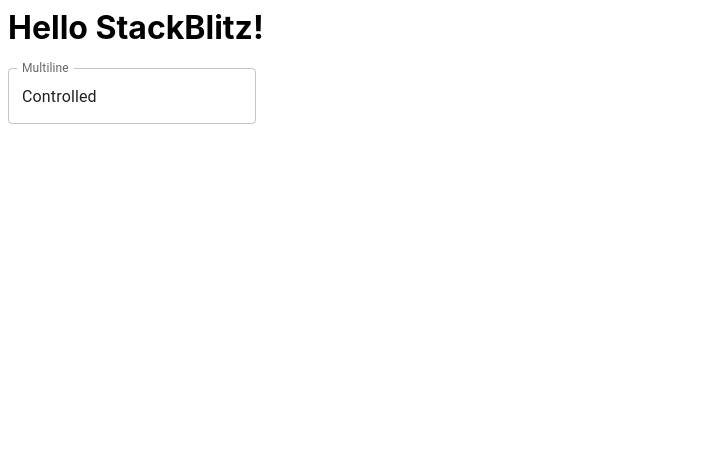
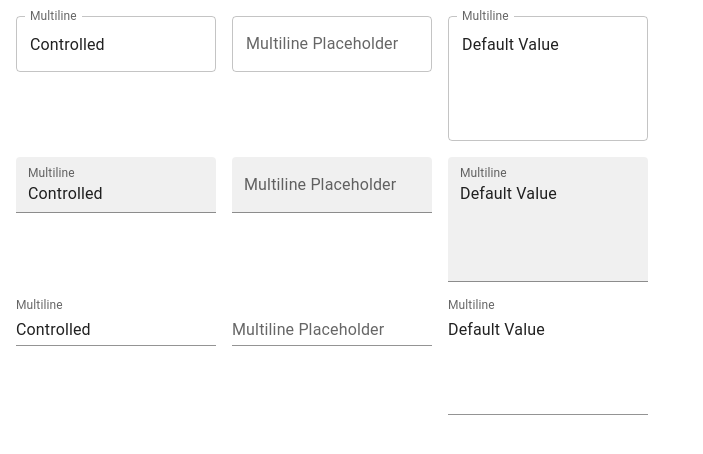
Before and after one commit to sangblee4528/react-20221128, a React (Create React App) app: page / in a window 1280 px wide. Shown: the top 454 px of the page, without its empty margins (0-703 px from the left). Built offline with nearby package versions, Linux system fonts and the light colour scheme.

Commit message:
3 files modified, 1 added, 1 deleted

```diff
--- a/package.json
+++ b/package.json
@@ -8,8 +8,9 @@
     "@emotion/styled": "^11.3.0",
     "@mui/material": "^5.10.15",
     "@types/react": "^17.0.0 || ^18.0.0",
-    "react": "18.1.0",
-    "react-dom": "18.1.0"
+    "mui/material": "*",
+    "react": "^18.2.0",
+    "react-dom": "^18.2.0"
   },
   "scripts": {
     "start": "react-scripts start",
--- a/src/App.js
+++ /dev/null
@@ -1,13 +0,0 @@
-import React, { useState } from 'react';
-import './style.css';
-
-import MultilineTextFields from './MultilineTextFields';
-
-export default function App() {
-  return (
-    <div>
-      <h1>Hello StackBlitz!</h1>
-      <MultilineTextFields />
-    </div>
-  );
-}
--- a/src/MultilineTextFields.js
+++ b/src/MultilineTextFields.js
@@ -13,7 +13,7 @@ export default function MultilineTextFields() {
     <Box
       component="form"
       sx={{
-        '& .MultiField-root': { m: 1, width: '25ch' },
+        '& .MuiTextField-root': { m: 1, width: '25ch' },
       }}
       noValidate
       autoComplete="off"
@@ -22,9 +22,75 @@ export default function MultilineTextFields() {
         <TextField
           id="outlined-multiline-flexible"
           label="Multiline"
+          multiline
           maxRows={4}
           value={value}
           onChange={handleChange}
+        />
+        <TextField
+          id="outlined-textarea"
+          label="Multiline Placeholder"
+          placeholder="Placeholder"
+          multiline
+        />
+        <TextField
+          id="outlined-multiline-static"
+          label="Multiline"
+          multiline
+          rows={4}
+          defaultValue="Default Value"
+        />
+      </div>
+      <div>
+        <TextField
+          id="filled-multiline-flexible"
+          label="Multiline"
+          multiline
+          maxRows={4}
+          value={value}
+          onChange={handleChange}
+          variant="filled"
+        />
+        <TextField
+          id="filled-textarea"
+          label="Multiline Placeholder"
+          placeholder="Placeholder"
+          multiline
+          variant="filled"
+        />
+        <TextField
+          id="filled-multiline-static"
+          label="Multiline"
+          multiline
+          rows={4}
+          defaultValue="Default Value"
+          variant="filled"
+        />
+      </div>
+      <div>
+        <TextField
+          id="standard-multiline-flexible"
+          label="Multiline"
+          multiline
+          maxRows={4}
+          value={value}
+          onChange={handleChange}
+          variant="standard"
+        />
+        <TextField
+          id="standard-textarea"
+          label="Multiline Placeholder"
+          placeholder="Placeholder"
+          multiline
+          variant="standard"
+        />
+        <TextField
+          id="standard-multiline-static"
+          label="Multiline"
+          multiline
+          rows={4}
+          defaultValue="Default Value"
+          variant="standard"
         />
       </div>
     </Box>
--- a/src/index.js
+++ b/src/index.js
@@ -1,13 +1,10 @@
-import React, { StrictMode } from 'react';
-import { createRoot } from 'react-dom/client';
+import * as React from 'react';
+import ReactDOM from 'react-dom/client';
+import { StyledEngineProvider } from '@mui/material/styles';
+import App from './MultilineTextFields';
 
-import App from './App';
-
-const rootElement = document.getElementById('root');
-const root = createRoot(rootElement);
-
-root.render(
-  <StrictMode>
+ReactDOM.createRoot(document.querySelector('#root')).render(
+  <React.StrictMode>
     <App />
-  </StrictMode>
+  </React.StrictMode>
 );
```
Also changed, not shown: src/demo.js (added, +98 -0 lines).
